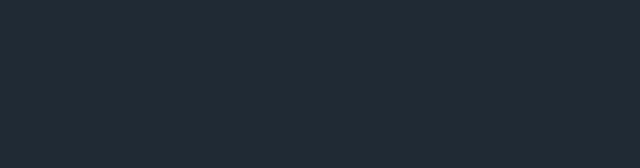
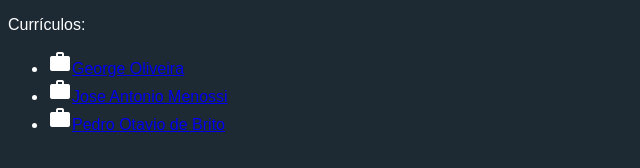
Before and after one commit to MenossiJose/ongsemfronteiras.github.io, a plain HTML site: page pages/main.html in a window 1280 px wide. Shown: the whole page, without its empty margins (0-640 px from the left). Drawn offline with nearby package versions, Linux system fonts and the light colour scheme.

Commit message:
Curriculos adicionados

```diff
--- a/pages/main.html
+++ b/pages/main.html
@@ -4,17 +4,32 @@
 <head>
     <meta charset="UTF-8">
     <meta name="viewport" content="width=device-width, initial-scale=1.0">
-    <title>Registro - Ong Sem Fronteiras</title>
+    <title>Ong Sem Fronteiras</title>
     <link rel="stylesheet" href="../styles/mainStyles.css">
+    <link rel="stylesheet" type="text/css" href="style.css">
+    <link rel="stylesheet" href="https://fonts.googleapis.com/icon?family=Material+Icons">
+    <link rel="stylesheet" href="https://fonts.googleapis.com/icon?family=Material+Icons+Outlined">
+    <link rel="stylesheet" href="https://fonts.googleapis.com/icon?family=Material+Symbols+Outlined">
 </head>
 
 <body>
     <header>
+        <div class="container">
 
+        </div>
     </header>
 
+
+
+
+
     <footer>
-
+        <p>Currículos:</p>
+        <ul>
+            <li><i class="material-icons-outlined">work</i><a href="https://georgeutfpr.github.io/george-cv/" target= "_blank">George Oliveira</a></li>
+            <li><i class="material-icons-outlined">work</i><a href="https://menossijose.github.io/" target= "_blank">Jose Antonio Menossi</a></li>
+            <li><i class="material-icons-outlined">work</i><a href="https://britop.github.io/AT4-devweb/" target= "_blank">Pedro Otavio de Brito</a></li>
+        </ul>
     </footer>
 </body>
 </html>
--- a/styles/mainStyles.css
+++ b/styles/mainStyles.css
@@ -1,12 +1,5 @@
 body {
     font-family: Arial, sans-serif;
     background-color: #1d2a33;
-    margin: 0;
-    padding: 0;
-    display: flex;
-    flex-direction: column;
-    justify-content: center;
-    align-items: center;
-    min-height: 100vh;
     color: #fff;
   }
```
